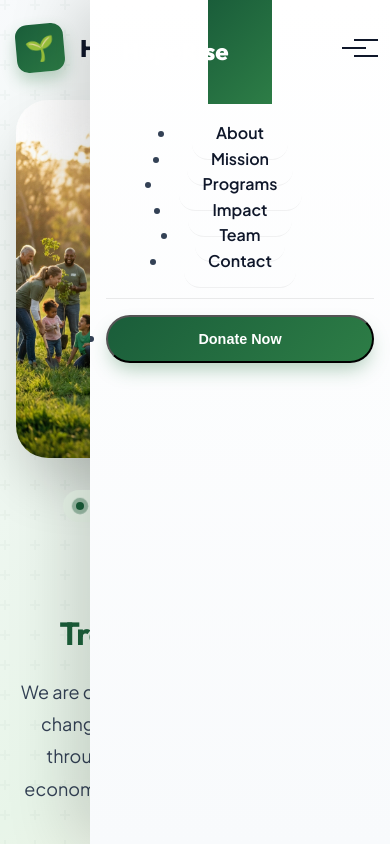
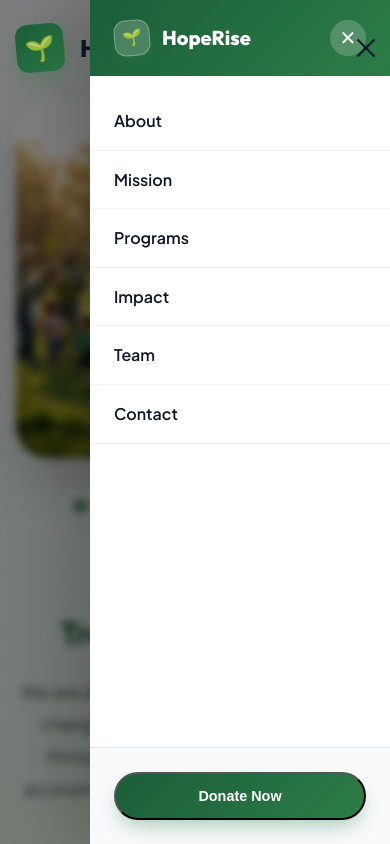
Before and after one commit to Ayush-Anonymous/ngo-tempelate, a React (Vite) app: page / in a window 390 px wide. Both pictures are taken after a click on the button "Toggle menu". Shown: the top 844 px of the page. Built offline with nearby package versions, Linux system fonts and the light colour scheme.

Commit message:
fix: premium mobile sidebar with overlay and close button, redesigned footer for mobile

```diff
--- a/src/components/Footer.jsx
+++ b/src/components/Footer.jsx
@@ -33,18 +33,18 @@ function Footer() {
     return (
         <footer className="footer">
             <div className="container">
-                <div className="footer-content">
+                <div className="footer-main">
+                    {/* Brand Column */}
                     <div className="footer-brand">
-                        <a href="#" className="footer-logo logo">
+                        <a href="#" className="footer-logo">
                             <div className="logo-icon-wrapper" style={{ width: '40px', height: '40px', fontSize: '1.2rem' }}>
-                                <span className="logo-icon-text">🌱</span>
+                                <span>🌱</span>
                             </div>
-                            <span style={{ color: 'white' }}>HopeRise</span>
+                            <span>HopeRise</span>
                         </a>
                         <p className="footer-description">
                             Empowering communities and transforming lives through sustainable
-                            development programs. Together, we can create a better tomorrow
-                            for those who need it most.
+                            development programs.
                         </p>
                         <div className="footer-social">
                             <a href="#" className="footer-social-link" aria-label="Facebook">f</a>
@@ -54,6 +54,8 @@ function Footer() {
                         </div>
                     </div>
 
+                    {/* Links Columns */}
+                    <div className="footer-links-wrapper">
                         <div className="footer-column">
                             <h4>Quick Links</h4>
                             <ul className="footer-links">
@@ -72,7 +74,7 @@ function Footer() {
                         </div>
 
                         <div className="footer-column">
-                        <h4>Our Programs</h4>
+                            <h4>Programs</h4>
                             <ul className="footer-links">
                                 {programs.map((link, index) => (
                                     <li key={index}>
@@ -89,7 +91,7 @@ function Footer() {
                         </div>
 
                         <div className="footer-column">
-                        <h4>Support Us</h4>
+                            <h4>Support</h4>
                             <ul className="footer-links">
                                 {support.map((link, index) => (
                                     <li key={index}>
@@ -105,6 +107,9 @@ function Footer() {
                             </ul>
                         </div>
                     </div>
+                </div>
+
+                <div className="footer-divider"></div>
 
                 <div className="footer-bottom">
                     <p>© {currentYear} HopeRise Foundation. All rights reserved.</p>
@@ -118,10 +123,6 @@ function Footer() {
                     <p>
                         Template by <a href="https://matchlessgiftz.com" target="_blank" rel="noopener noreferrer" className="credit-link">Matchlessdigital Network</a>
                     </p>
-                    <p className="license-notice">
-                        © {currentYear} Matchlessdigital Network. This template is proprietary and protected.
-                        Unauthorized use, reproduction, or distribution is strictly prohibited.
-                    </p>
                 </div>
             </div>
         </footer>
--- a/src/components/Header.jsx
+++ b/src/components/Header.jsx
@@ -1,4 +1,4 @@
-import { useState } from 'react'
+import { useState, useEffect } from 'react'
 
 function Header({ isScrolled }) {
     const [isMobileMenuOpen, setIsMobileMenuOpen] = useState(false)
@@ -7,15 +7,46 @@ function Header({ isScrolled }) {
         setIsMobileMenuOpen(!isMobileMenuOpen)
     }
 
+    const closeMobileMenu = () => {
+        setIsMobileMenuOpen(false)
+    }
+
     const scrollToSection = (sectionId) => {
         const element = document.getElementById(sectionId)
         if (element) {
             element.scrollIntoView({ behavior: 'smooth' })
         }
-        setIsMobileMenuOpen(false)
+        closeMobileMenu()
     }
 
+    // Close menu when clicking outside
+    useEffect(() => {
+        const handleClickOutside = (e) => {
+            if (isMobileMenuOpen && !e.target.closest('.nav-links') && !e.target.closest('.mobile-menu-btn')) {
+                closeMobileMenu()
+            }
+        }
+        document.addEventListener('click', handleClickOutside)
+        return () => document.removeEventListener('click', handleClickOutside)
+    }, [isMobileMenuOpen])
+
+    // Prevent body scroll when menu is open
+    useEffect(() => {
+        if (isMobileMenuOpen) {
+            document.body.style.overflow = 'hidden'
+        } else {
+            document.body.style.overflow = ''
+        }
+    }, [isMobileMenuOpen])
+
     return (
+        <>
+            {/* Mobile Menu Overlay */}
+            <div
+                className={`mobile-overlay ${isMobileMenuOpen ? 'active' : ''}`}
+                onClick={closeMobileMenu}
+            ></div>
+
             <header className={`header ${isScrolled ? 'scrolled' : ''}`}>
                 <div className="container">
                     <nav className="nav">
@@ -26,50 +57,50 @@ function Header({ isScrolled }) {
                             <span>HopeRise</span>
                         </a>
 
-                    <ul className={`nav-links ${isMobileMenuOpen ? 'active' : ''}`}>
-                        <li>
+                        <div className={`nav-links ${isMobileMenuOpen ? 'active' : ''}`}>
+                            <div className="mobile-menu-header">
+                                <div className="mobile-logo">
+                                    <div className="logo-icon-wrapper" style={{ width: '36px', height: '36px', fontSize: '1rem' }}>
+                                        <span>🌱</span>
+                                    </div>
+                                    <span>HopeRise</span>
+                                </div>
+                                <button className="mobile-close-btn" onClick={closeMobileMenu}>✕</button>
+                            </div>
+                            <div className="nav-links-inner">
                                 <a href="#about" className="nav-link" onClick={() => scrollToSection('about')}>
                                     About
                                 </a>
-                        </li>
-                        <li>
                                 <a href="#mission" className="nav-link" onClick={() => scrollToSection('mission')}>
                                     Mission
                                 </a>
-                        </li>
-                        <li>
                                 <a href="#programs" className="nav-link" onClick={() => scrollToSection('programs')}>
                                     Programs
                                 </a>
-                        </li>
-                        <li>
                                 <a href="#impact" className="nav-link" onClick={() => scrollToSection('impact')}>
                                     Impact
                                 </a>
-                        </li>
-                        <li>
                                 <a href="#team" className="nav-link" onClick={() => scrollToSection('team')}>
                                     Team
                                 </a>
-                        </li>
-                        <li>
                                 <a href="#contact" className="nav-link" onClick={() => scrollToSection('contact')}>
                                     Contact
                                 </a>
-                        </li>
-                        <li className="nav-cta">
+                            </div>
+                            <div className="nav-cta">
                                 <button className="btn btn-primary" onClick={() => scrollToSection('contact')}>
                                     Donate Now
                                 </button>
-                        </li>
-                    </ul>
+                            </div>
+                        </div>
 
                         <button className="mobile-menu-btn" onClick={toggleMobileMenu} aria-label="Toggle menu">
-                        <span className="hamburger"></span>
+                            <span className={`hamburger ${isMobileMenuOpen ? 'active' : ''}`}></span>
                         </button>
                     </nav>
                 </div>
             </header>
+        </>
     )
 }
 
--- a/src/index.css
+++ b/src/index.css
@@ -617,51 +617,108 @@ a {
   background: var(--color-primary-soft);
 }
 
+/* Mobile Overlay */
+.mobile-overlay {
+  display: none;
+  position: fixed;
+  top: 0;
+  left: 0;
+  right: 0;
+  bottom: 0;
+  background: rgba(0, 0, 0, 0.5);
+  backdrop-filter: blur(4px);
+  z-index: 998;
+  opacity: 0;
+  transition: opacity 0.3s ease;
+  pointer-events: none;
+}
+
+.mobile-overlay.active {
+  opacity: 1;
+  pointer-events: auto;
+}
+
 @media (max-width: 968px) {
+  .mobile-overlay {
+    display: block;
+  }
+
   .nav-links {
     position: fixed;
     top: 0;
-    right: -100%;
+    right: -320px;
     width: 300px;
     height: 100vh;
-    background: linear-gradient(180deg, var(--color-white) 0%, #f8fafc 100%);
+    background: var(--color-white);
     flex-direction: column;
     padding: 0;
     gap: 0;
-    box-shadow: -20px 0 60px rgba(0, 0, 0, 0.15);
+    box-shadow: -20px 0 60px rgba(0, 0, 0, 0.2);
     transition: right 0.4s cubic-bezier(0.23, 1, 0.32, 1);
-    z-index: 999;
+    z-index: 1000;
     overflow-y: auto;
-  }
-
-  .nav-links::before {
-    content: '';
-    display: block;
-    padding: 5rem 2rem 1.5rem;
-    background: var(--gradient-primary);
-    margin-bottom: 1rem;
-  }
-
-  .nav-links::after {
-    content: 'HopeRise';
-    position: absolute;
-    top: 2rem;
-    left: 2rem;
-    font-family: var(--font-heading);
-    font-size: 1.5rem;
-    font-weight: 800;
-    color: white;
+    align-items: stretch;
   }
 
   .nav-links.active {
     right: 0;
   }
 
+  .mobile-menu-header {
+    display: flex;
+    align-items: center;
+    justify-content: space-between;
+    padding: 1.25rem 1.5rem;
+    background: var(--gradient-primary);
+    color: white;
+  }
+
+  .mobile-logo {
+    display: flex;
+    align-items: center;
+    gap: 0.75rem;
+    font-family: var(--font-heading);
+    font-weight: 800;
+    font-size: 1.25rem;
+    color: white;
+  }
+
+  .mobile-logo .logo-icon-wrapper {
+    background: rgba(255, 255, 255, 0.2);
+    border: 1px solid rgba(255, 255, 255, 0.3);
+  }
+
+  .mobile-close-btn {
+    background: rgba(255, 255, 255, 0.2);
+    border: none;
+    color: white;
+    width: 36px;
+    height: 36px;
+    border-radius: 50%;
+    font-size: 1.25rem;
+    cursor: pointer;
+    transition: all 0.3s ease;
+    display: flex;
+    align-items: center;
+    justify-content: center;
+  }
+
+  .mobile-close-btn:hover {
+    background: rgba(255, 255, 255, 0.3);
+    transform: rotate(90deg);
+  }
+
+  .nav-links-inner {
+    display: flex;
+    flex-direction: column;
+    padding: 1rem 0;
+  }
+
   .nav-link {
-    width: calc(100% - 2rem);
-    margin: 0 1rem;
+    width: 100%;
+    margin: 0;
     padding: 1rem 1.5rem;
-    border-radius: var(--radius-md);
+    border-radius: 0;
     font-size: 1rem;
     font-weight: 600;
     color: var(--color-dark);
@@ -672,14 +729,14 @@ a {
   .nav-link:hover {
     background: var(--color-primary-soft);
     color: var(--color-primary);
-    transform: translateX(5px);
+    padding-left: 2rem;
   }
 
   .nav-cta {
-    width: calc(100% - 2rem);
-    margin: 1.5rem 1rem;
-    padding-top: 1rem;
+    padding: 1.5rem;
+    margin-top: auto;
     border-top: 1px solid rgba(0, 0, 0, 0.08);
+    background: var(--color-gray-50);
   }
 
   .nav-cta .btn {
@@ -723,6 +780,20 @@ a {
 
 .hamburger::after {
   top: 8px;
+}
+
+.hamburger.active {
+  background: transparent;
+}
+
+.hamburger.active::before {
+  top: 0;
+  transform: rotate(45deg);
+}
+
+.hamburger.active::after {
+  top: 0;
+  transform: rotate(-45deg);
 }
 
 @media (max-width: 968px) {
@@ -1941,6 +2012,210 @@ a {
 }
 
 /* =========================================
+   FOOTER
+   ========================================= */
+
+.footer {
+  background: linear-gradient(180deg, var(--color-dark) 0%, #0a1628 100%);
+  color: var(--color-white);
+  padding: 5rem 0 0;
+  position: relative;
+}
+
+.footer-main {
+  display: grid;
+  grid-template-columns: 1.5fr 2fr;
+  gap: 4rem;
+  padding-bottom: 3rem;
+}
+
+.footer-brand {
+  max-width: 300px;
+}
+
+.footer-logo {
+  display: flex;
+  align-items: center;
+  gap: 0.75rem;
+  margin-bottom: 1.5rem;
+  font-family: var(--font-heading);
+  font-size: 1.5rem;
+  font-weight: 800;
+  color: white;
+}
+
+.footer-logo .logo-icon-wrapper {
+  background: var(--gradient-primary);
+}
+
+.footer-description {
+  color: rgba(255, 255, 255, 0.6);
+  font-size: 0.95rem;
+  line-height: 1.8;
+  margin-bottom: 1.5rem;
+}
+
+.footer-social {
+  display: flex;
+  gap: 0.75rem;
+}
+
+.footer-social-link {
+  width: 40px;
+  height: 40px;
+  background: rgba(255, 255, 255, 0.1);
+  border-radius: 50%;
+  display: flex;
+  align-items: center;
+  justify-content: center;
+  color: white;
+  font-weight: 600;
+  transition: all 0.3s ease;
+}
+
+.footer-social-link:hover {
+  background: var(--color-primary);
+  transform: translateY(-3px);
+}
+
+.footer-links-wrapper {
+  display: grid;
+  grid-template-columns: repeat(3, 1fr);
+  gap: 2rem;
+}
+
+.footer-column h4 {
+  color: white;
+  font-size: 1rem;
+  font-weight: 700;
+  margin-bottom: 1.5rem;
+  position: relative;
+  padding-bottom: 0.75rem;
+}
+
+.footer-column h4::after {
+  content: '';
+  position: absolute;
+  bottom: 0;
+  left: 0;
+  width: 30px;
+  height: 2px;
+  background: var(--color-primary);
+}
+
+.footer-links {
+  list-style: none;
+  display: flex;
+  flex-direction: column;
+  gap: 0.75rem;
+}
+
+.footer-link {
+  color: rgba(255, 255, 255, 0.6);
+  font-size: 0.9rem;
+  transition: all 0.3s ease;
+}
+
+.footer-link:hover {
+  color: var(--color-primary-light);
+  padding-left: 0.5rem;
+}
+
+.footer-divider {
+  height: 1px;
+  background: rgba(255, 255, 255, 0.1);
+  margin-bottom: 2rem;
+}
+
+.footer-bottom {
+  display: flex;
+  justify-content: space-between;
+  align-items: center;
+  padding-bottom: 2rem;
+  font-size: 0.875rem;
+  color: rgba(255, 255, 255, 0.5);
+}
+
+.footer-legal {
+  display: flex;
+  gap: 2rem;
+}
+
+.footer-legal a {
+  color: rgba(255, 255, 255, 0.5);
+  transition: color 0.3s ease;
+}
+
+.footer-legal a:hover {
+  color: var(--color-primary-light);
+}
+
+/* Footer Mobile Responsive */
+@media (max-width: 968px) {
+  .footer {
+    padding: 3rem 0 0;
+  }
+
+  .footer-main {
+    grid-template-columns: 1fr;
+    gap: 3rem;
+    text-align: center;
+  }
+
+  .footer-brand {
+    max-width: 100%;
+    display: flex;
+    flex-direction: column;
+    align-items: center;
+  }
+
+  .footer-social {
+    justify-content: center;
+  }
+
+  .footer-links-wrapper {
+    grid-template-columns: 1fr;
+    gap: 2rem;
+  }
+
+  .footer-column h4::after {
+    left: 50%;
+    transform: translateX(-50%);
+  }
+
+  .footer-links {
+    align-items: center;
+  }
+
+  .footer-bottom {
+    flex-direction: column;
+    gap: 1rem;
+    text-align: center;
+  }
+
+  .footer-legal {
+    flex-wrap: wrap;
+    justify-content: center;
+  }
+}
+
+@media (max-width: 640px) {
+  .footer-links-wrapper {
+    grid-template-columns: repeat(2, 1fr);
+    text-align: left;
+  }
+
+  .footer-column h4::after {
+    left: 0;
+    transform: none;
+  }
+
+  .footer-links {
+    align-items: flex-start;
+  }
+}
+
+/* =========================================
    FOOTER CREDIT - MATCHLESSDIGITAL NETWORK
    ========================================= */
 
```
Lines whose indentation alone changed are shown as unchanged.
